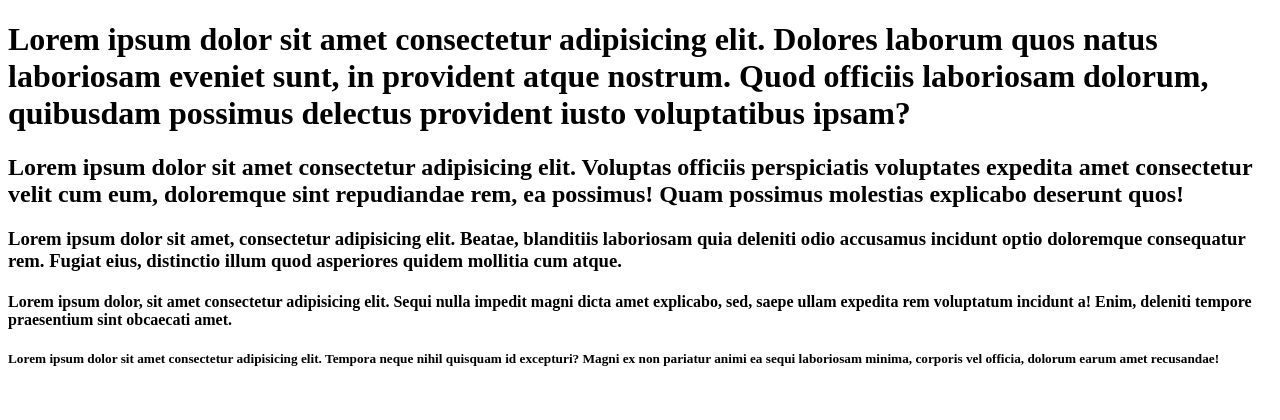
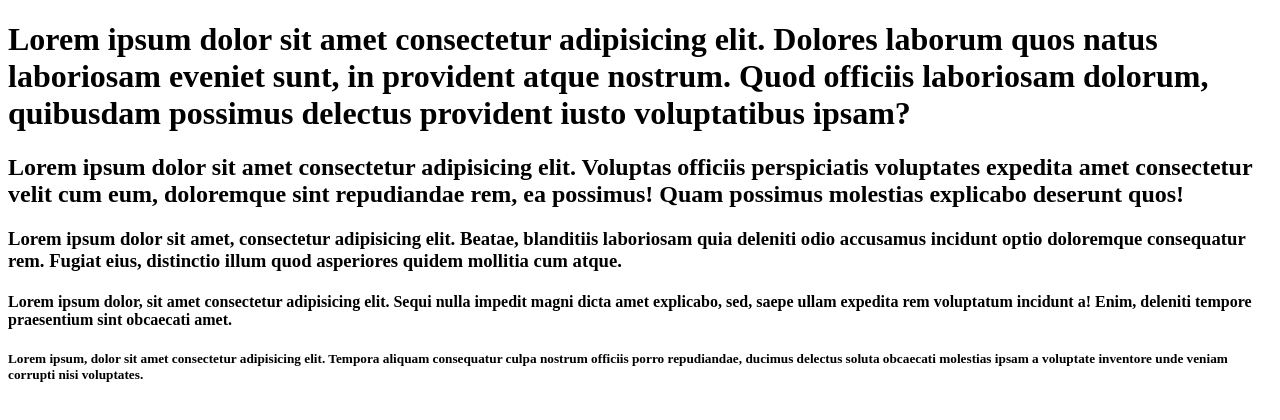
Before and after one commit to DanCi22/proyecto, a plain HTML site: page index.html in a window 1280 px wide. Drawn offline with Linux system fonts and the light colour scheme.

Commit message:
probando con jenkins 4ta vez

```diff
--- a/index.html
+++ b/index.html
@@ -18,7 +18,8 @@
     <h4>Lorem ipsum dolor, sit amet consectetur adipisicing elit. Sequi nulla impedit magni dicta amet explicabo, sed, saepe ullam expedita rem voluptatum incidunt a! Enim, deleniti tempore praesentium sint obcaecati amet.
 
     </h4>
-    <h5>Lorem ipsum dolor sit amet consectetur adipisicing elit. Tempora neque nihil quisquam id excepturi? Magni ex non pariatur animi ea sequi laboriosam minima, corporis vel officia, dolorum earum amet recusandae!
+
+    <h5>Lorem ipsum, dolor sit amet consectetur adipisicing elit. Tempora aliquam consequatur culpa nostrum officiis porro repudiandae, ducimus delectus soluta obcaecati molestias ipsam a voluptate inventore unde veniam corrupti nisi voluptates.
 
     </h5>
 </body>
```
